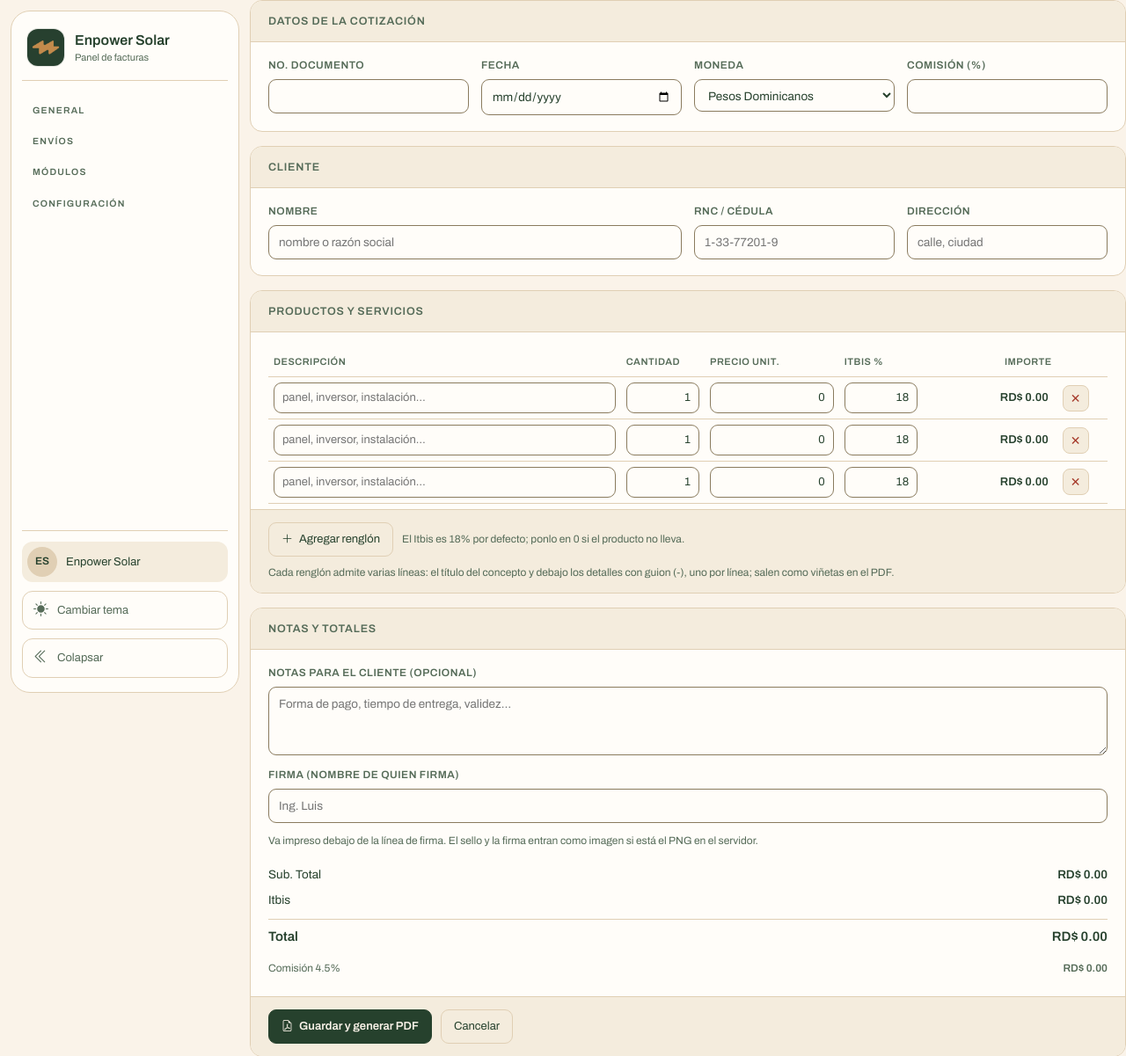
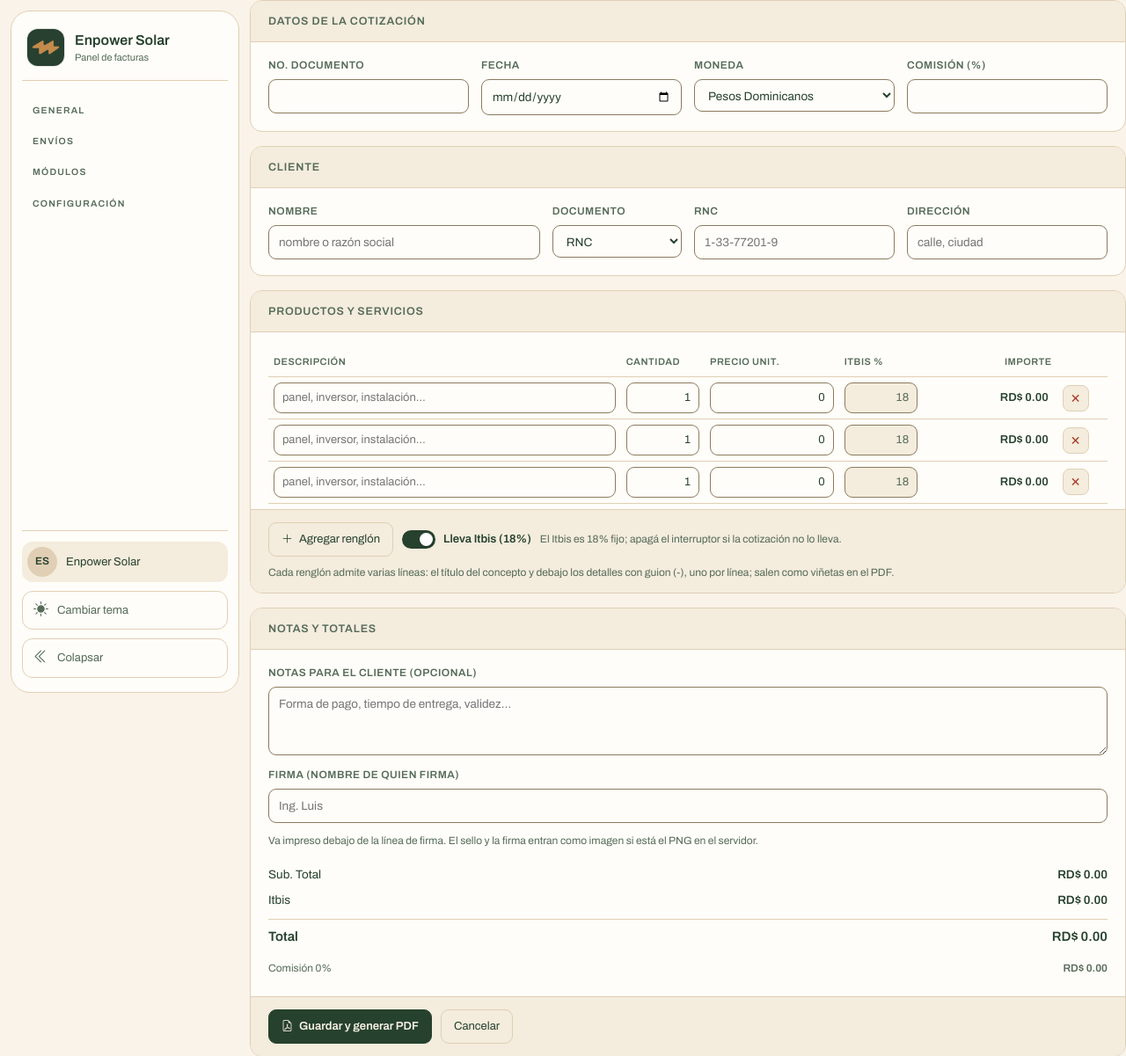
Before and after one commit to nazts/EnpowerSolarEdeFacturas, a Python web app: template app/templates/cotizacion_nueva.html in a window 1280 px wide. Shown: the top 1201 px of the page at 88% size. Run offline with Jinja, Linux system fonts and the light colour scheme; the template is opened without the code that fills it, so the values that code supplies are empty.

Commit message:
feat(cotizacion): documento RNC o Cedula y interruptor de Itbis 18% o sin Itbis

```diff
--- a/app/cotizacion_pdf.py
+++ b/app/cotizacion_pdf.py
@@ -145,8 +145,10 @@ def _encabezado(c: canvas.Canvas, cot: dict) -> None:
     c.setFont("Archivo-Semi", 9)
     c.drawString(MARGEN + 11, Y_CAJAS_ARRIBA - 17, "DATOS DEL CLIENTE")
 
+    tipo_doc = ("Cédula" if str(cot.get("cliente_doc_tipo") or "").strip().lower()
+                .startswith(("ced", "céd")) else "RNC")
     filas = (("Nombre:", cot.get("cliente_nombre") or ""),
-             ("RNC:", cot.get("cliente_rnc") or ""),
+             (f"{tipo_doc}:", cot.get("cliente_rnc") or ""),
              ("Dirección:", cot.get("cliente_direccion") or ""))
     for i, (etiqueta, valor) in enumerate(filas):
         y = Y_CAJAS_ARRIBA - 35 - i * 18
--- a/app/dashboard.py
+++ b/app/dashboard.py
@@ -1229,6 +1229,7 @@ async def cotizaciones_guardar(request: Request):
             "fecha": str(form.get("fecha") or db.hoy()),
             "cliente_nombre": str(form.get("cliente_nombre") or "").strip(),
             "cliente_rnc": str(form.get("cliente_rnc") or "").strip(),
+            "cliente_doc_tipo": str(form.get("cliente_doc_tipo") or "RNC").strip(),
             "cliente_direccion": str(form.get("cliente_direccion") or "").strip(),
             "moneda": str(form.get("moneda") or "Pesos Dominicanos"),
             "items": datos["items"],
--- a/app/schema_postgres.sql
+++ b/app/schema_postgres.sql
@@ -132,6 +132,7 @@ CREATE TABLE IF NOT EXISTS cotizaciones (
     fecha             TEXT NOT NULL,
     cliente_nombre    TEXT NOT NULL DEFAULT '',
     cliente_rnc       TEXT NOT NULL DEFAULT '',
+    cliente_doc_tipo  TEXT NOT NULL DEFAULT 'RNC',
     cliente_direccion TEXT NOT NULL DEFAULT '',
     moneda            TEXT NOT NULL DEFAULT 'Pesos Dominicanos',
     items             TEXT NOT NULL DEFAULT '[]',
--- a/app/templates/cotizacion_nueva.html
+++ b/app/templates/cotizacion_nueva.html
@@ -10,6 +10,7 @@
   input,select,textarea{width:100%;padding:9px 11px;border-radius:9px;border:1px solid var(--input-bd);
     background:var(--input-bg);color:var(--txt);font:inherit;font-size:13.5px}
   input:focus,select:focus,textarea:focus{outline:2px solid var(--focus);outline-offset:1px}
+  .c2{grid-column:span 2}
   .c3{grid-column:span 3}.c4{grid-column:span 4}.c5{grid-column:span 5}
   .c6{grid-column:span 6}.c8{grid-column:span 8}.c12{grid-column:1/-1}
   section{background:var(--card);border:1px solid var(--line);border-radius:14px;
@@ -27,6 +28,19 @@
   table.items .num input{text-align:right;font-variant-numeric:tabular-nums}
   table.items .imp{text-align:right;font-variant-numeric:tabular-nums;font-weight:600;
     padding-right:10px;white-space:nowrap}
+  .interruptor{display:inline-flex;align-items:center;gap:9px;cursor:pointer;font-size:13px;
+    font-weight:600;color:var(--txt);user-select:none}
+  .interruptor input{position:absolute;opacity:0;width:0;height:0}
+  .interruptor .pista{width:38px;height:21px;border-radius:11px;background:var(--input-bd);
+    position:relative;transition:background .18s ease;flex:0 0 auto}
+  .interruptor .pista::after{content:"";position:absolute;top:3px;left:3px;width:15px;height:15px;
+    border-radius:50%;background:#fff;box-shadow:0 1px 2px rgba(0,0,0,.25);transition:transform .18s ease}
+  .interruptor input:checked + .pista{background:var(--accent)}
+  .interruptor input:checked + .pista::after{transform:translateX(17px)}
+  .interruptor input:focus-visible + .pista{outline:2px solid var(--focus);outline-offset:2px}
+  table.items input[name=itbis_item]{text-align:right;font-variant-numeric:tabular-nums;
+    color:var(--muted);background:var(--card2);cursor:default}
+  table.items input.apagado{color:var(--muted);background:var(--card2);opacity:.65}
   .quitar{border:1px solid var(--line);background:var(--card2);color:var(--bad);border-radius:8px;
     width:30px;height:30px;cursor:pointer;font-size:14px;line-height:1}
   .quitar:hover{background:var(--bad-bg);border-color:var(--bad)}
@@ -45,7 +59,7 @@
     font-weight:700;font-size:15px;color:var(--accent)}
   .ayuda{font-size:12px;color:var(--muted);margin:6px 0 0}
   @media(max-width:860px){
-    .c3,.c4,.c5,.c6,.c8{grid-column:1/-1}
+    .c2,.c3,.c4,.c5,.c6,.c8{grid-column:1/-1}
     .totales{margin:0;min-width:0;width:100%}
   }
 </style>
@@ -84,7 +98,7 @@
   <section>
     <h2>Cliente</h2>
     <div class="cuerpo rejilla">
-      <div class="campo c6">
+      <div class="campo c4">
         <label for="cliente_nombre">Nombre</label>
         <input id="cliente_nombre" name="cliente_nombre" list="listaClientes"
                placeholder="nombre o razón social" autocomplete="off">
@@ -92,9 +106,17 @@
           {% for c in clientes %}<option value="{{ c.razon_social or c.nombre_normalizado }}">{{ c.nic }}</option>{% endfor %}
         </datalist>
       </div>
+      <div class="campo c2">
+        <label for="cliente_doc_tipo">Documento</label>
+        <select id="cliente_doc_tipo" name="cliente_doc_tipo">
+          <option value="RNC" selected>RNC</option>
+          <option value="Cédula">Cédula</option>
+        </select>
+      </div>
       <div class="campo c3">
-        <label for="cliente_rnc">RNC / Cédula</label>
-        <input id="cliente_rnc" name="cliente_rnc" placeholder="1-33-77201-9">
+        <label for="cliente_rnc" id="etiquetaDoc">RNC</label>
+        <input id="cliente_rnc" name="cliente_rnc" placeholder="1-33-77201-9"
+               inputmode="numeric">
       </div>
       <div class="campo c3">
         <label for="cliente_direccion">Dirección</label>
@@ -118,7 +140,13 @@
     <div class="barra">
       <button class="btn" type="button" id="btnAgregar">
         <i class="bi bi-plus-lg" aria-hidden="true"></i> Agregar renglón</button>
-      <span class="ayuda" style="margin:0">El Itbis es 18% por defecto; ponlo en 0 si el producto no lleva.</span>
+      <label class="interruptor" for="llevaItbis">
+        <input type="checkbox" id="llevaItbis" checked>
+        <span class="pista" aria-hidden="true"></span>
+        <span>Lleva Itbis (18%)</span>
+      </label>
+      <span class="ayuda" style="margin:0">El Itbis es 18% fijo; apagá el interruptor
+        si la cotización no lo lleva.</span>
       <span class="ayuda" style="margin:0">Cada renglón admite varias líneas: el título del
         concepto y debajo los detalles con guion (-), uno por línea; salen como viñetas en el PDF.</span>
     </div>
@@ -162,6 +190,7 @@
   var filas = document.getElementById('filas');
   var btn = document.getElementById('btnAgregar');
   var pct = document.getElementById('comision_pct');
+  var llevaItbis = document.getElementById('llevaItbis');
 
   function fila(desc, cant, precio, itbis){
     var tr = document.createElement('tr');
@@ -170,20 +199,35 @@
         'placeholder="panel, inversor, instalación…"></textarea></td>' +
       '<td class="num"><input name="cantidad" inputmode="decimal" value="1"></td>' +
       '<td class="num"><input name="precio" inputmode="decimal" value="0"></td>' +
-      '<td class="num"><input name="itbis_item" inputmode="decimal" value="18"></td>' +
+      '<td class="num"><input name="itbis_item" value="' +
+        (llevaItbis && !llevaItbis.checked ? '0' : '18') +
+        '" readonly tabindex="-1" title="El Itbis es 18% (o 0 si la cotización no lo lleva)"></td>' +
       '<td class="imp">RD$ 0.00</td>' +
       '<td><button class="quitar" type="button" aria-label="Quitar renglón">✕</button></td>';
-    var campos = tr.querySelectorAll('input, textarea');
-    if (desc) campos[0].value = desc;
-    if (cant !== undefined) campos[1].value = cant;
-    if (precio !== undefined) campos[2].value = precio;
-    if (itbis !== undefined) campos[3].value = itbis;
-    campos.forEach(function(c){ c.addEventListener('input', calcular); });
+    if (desc) tr.querySelector('textarea[name=descripcion]').value = desc;
+    if (cant !== undefined) tr.querySelector('input[name=cantidad]').value = cant;
+    if (precio !== undefined) tr.querySelector('input[name=precio]').value = precio;
+    if (itbis !== undefined) tr.querySelector('input[name=itbis_item]').value = itbis;
+    Array.prototype.forEach.call(tr.querySelectorAll('input, textarea'), function(c){
+      c.addEventListener('input', calcular);
+    });
     tr.querySelector('.quitar').addEventListener('click', function(){
       tr.remove(); calcular();
     });
     return tr;
   }
+
+  // ¿lleva Itbis? → pone 18 en todos los renglones o los deja en 0
+  function aplicarItbis(){
+    var on = !llevaItbis || llevaItbis.checked;
+    Array.prototype.forEach.call(filas.querySelectorAll('input[name=itbis_item]'), function(i){
+      i.value = on ? 18 : 0;      // siempre 18: no se escribe a mano
+      i.readOnly = true;
+      i.classList.toggle('apagado', !on);
+    });
+    calcular();
+  }
+  if (llevaItbis) llevaItbis.addEventListener('change', aplicarItbis);
 
   function num(v){ var n = parseFloat(String(v).replace(',', '.')); return isNaN(n) ? 0 : n; }
   function dinero(v){ return 'RD$ ' + (v || 0).toLocaleString('es-DO', {minimumFractionDigits: 2,
@@ -192,9 +236,9 @@
   function calcular(){
     var sub = 0, itb = 0;
     Array.prototype.forEach.call(filas.rows, function(tr){
-      var c = tr.querySelectorAll('input');
-      var base = num(c[1].value) * num(c[2].value);
-      var impuesto = base * num(c[3].value) / 100;
+      var base = num(tr.querySelector('input[name=cantidad]').value) *
+                 num(tr.querySelector('input[name=precio]').value);
+      var impuesto = base * num(tr.querySelector('input[name=itbis_item]').value) / 100;
       sub += base; itb += impuesto;
       tr.querySelector('.imp').textContent = dinero(base + impuesto);
     });
@@ -214,6 +258,18 @@
   });
   if (pct) pct.addEventListener('input', calcular);
 
+  // tipo de documento: la etiqueta y el formato del ejemplo cambian
+  var tipoDoc = document.getElementById('cliente_doc_tipo');
+  var etiquetaDoc = document.getElementById('etiquetaDoc');
+  var numeroDoc = document.getElementById('cliente_rnc');
+  function ajustarDoc(){
+    var esCedula = tipoDoc.value === 'Cédula';
+    etiquetaDoc.textContent = esCedula ? 'Cédula' : 'RNC';
+    numeroDoc.placeholder = esCedula ? '001-1234567-8' : '1-33-77201-9';
+    numeroDoc.maxLength = esCedula ? 13 : 11;
+  }
+  if (tipoDoc) { tipoDoc.addEventListener('change', ajustarDoc); ajustarDoc(); }
+
   // el textarea de descripción crece con el texto (varias viñetas)
   function ajustar(t){ t.style.height = 'auto'; t.style.height = (t.scrollHeight + 2) + 'px'; }
   document.getElementById('filas').addEventListener('input', function(ev){
@@ -231,6 +287,7 @@
   var primera = fila();
   filas.appendChild(primera);         // un renglón listo para escribir
   ajustar(primera.querySelector('textarea'));
+  aplicarItbis();
   filas.appendChild(fila());
   filas.appendChild(fila());
   calcular();
```
Also changed, not shown: app/db.py (+21 -6 lines), tests/test_cotizaciones.py (+74 -0 lines).
